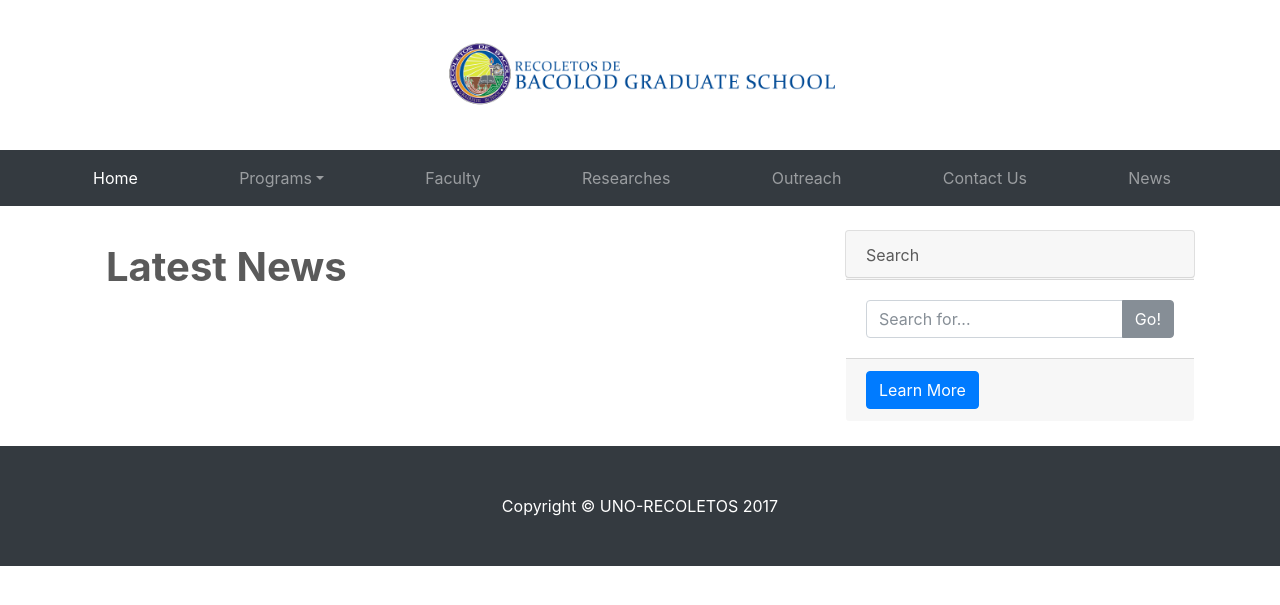
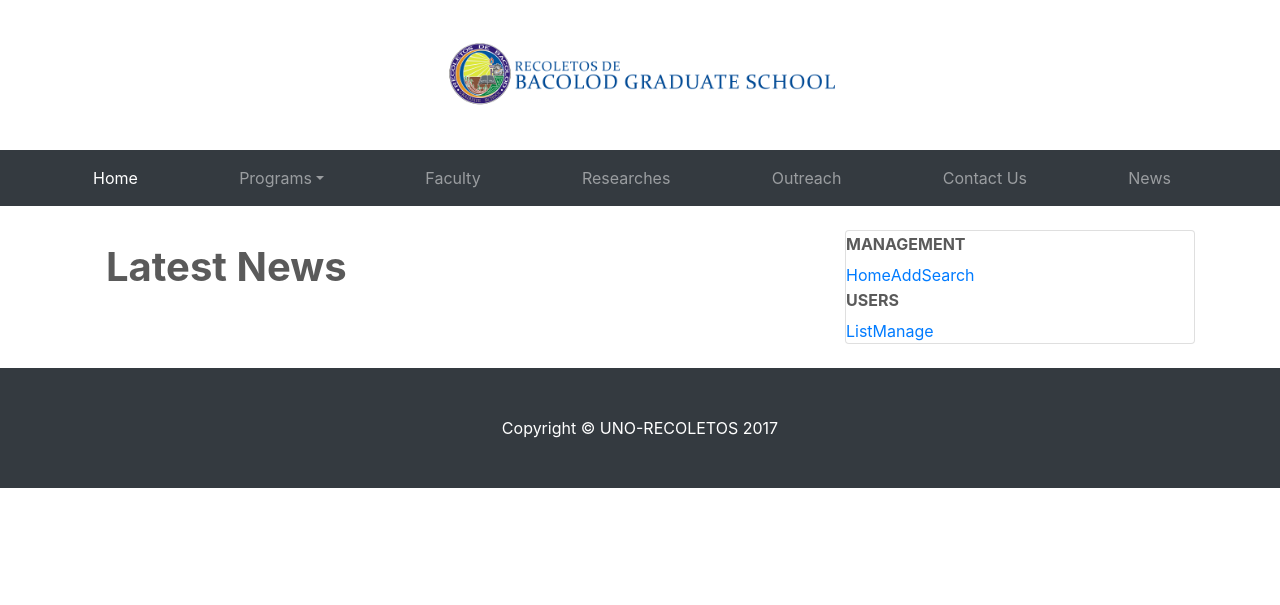
Before and after one commit to keirjeffreyvelez18/RBGS, a Django app: page /news in a window 1280 px wide. Shown: the part 54-659 px from the top of the page. Run offline with Django 3.2, Linux system fonts and the light colour scheme; data that the repository does not hold is empty; some libraries are stand-ins or nearby versions.

Commit message:
tweaked news and outreach

```diff
--- a/website/templates/website/news.html
+++ b/website/templates/website/news.html
@@ -25,7 +25,7 @@
                     {{ NewsPost.news_description }}
                 </p>
                 <hr>
-              <p class="card-text"> Source: <a href="#">{{NewsPost.news_author}}</a></p>
+              <p class="card-text"> Source: <a href="#">{{NewsPost.news_author}} | {{NewsPost.news_date}}</a></p>
             </div>
             <div class="card-footer">
               <a href="#" class="btn btn-primary">Learn More</a>
@@ -37,23 +37,27 @@
     </div>
 
     <div class="col-md-4">
-          <div class="card h-25">
-            <div class="card-header">
-              Search
+            <!-- It can be fixed with bootstrap affix http://getbootstrap.com/javascript/#affix-->
+            <div id="sidebar" class="card bg-faded sidebar-nav">
+                <h5><i class="glyphicon glyphicon-home"></i>
+                    <small><b>MANAGEMENT</b></small>
+                </h5>
+                <ul class="nav nav-pills nav-stacked">
+                    <li class="active"><a href="#">Home</a></li>
+                    <li><a href="#">Add</a></li>
+                    <li><a href="#">Search</a></li>
+                </ul>
+                <h5><i class="glyphicon glyphicon-user"></i>
+                    <small><b>USERS</b></small>
+                </h5>
+                <ul class="nav nav-pills nav-stacked">
+                    <li><a href="#">List</a></li>
+                    <li><a href="#">Manage</a></li>
+                </ul>
             </div>
-            <div class="card-body">
-              <div class="input-group">
-                <input type="text" class="form-control" placeholder="Search for...">
-                <span class="input-group-btn">
-                  <button class="btn btn-secondary" type="button">Go!</button>
-                </span>
-              </div>
-            </div>
-            <div class="card-footer">
-              <a href="#" class="btn btn-primary">Learn More</a>
-            </div>
-          </div>
-    </div>
+        </div>
+
+
   </div>
   <br>
 </div>
--- a/website/views.py
+++ b/website/views.py
@@ -26,7 +26,7 @@
 	return render(request, 'website/list.html', {'programs': programs})
 
 def outreach(request):
-	outreach_list = OutreachPost.objects.all()
+	outreach_list = OutreachPost.objects.all().order_by('-outreach_date')
 	page = request.GET.get('page', 1)
 	paginator = Paginator(outreach_list, 6)
 	try:
```
Also changed, not shown: website/models.py (+6 -2 lines), website/templates/website/outreach.html (+12 -6 lines), db.sqlite3, media/14479510_1860835737482365_3255361249675273050_n.jpg (added), media/14479510_1860835737482365_3255361249675273050_n_7118Z3D.jpg (added), media/2016_0331_060722_002_Le1wFLS.jpg (added), media/vlcsnap-2018-02-02-02h29m33s968.png (added), website/migrations/0011_newspost_news_date.py (added), website/migrations/0012_auto_20180210_0118.py (added), website/templates/website/list.html (indentation only), 1 other file.
